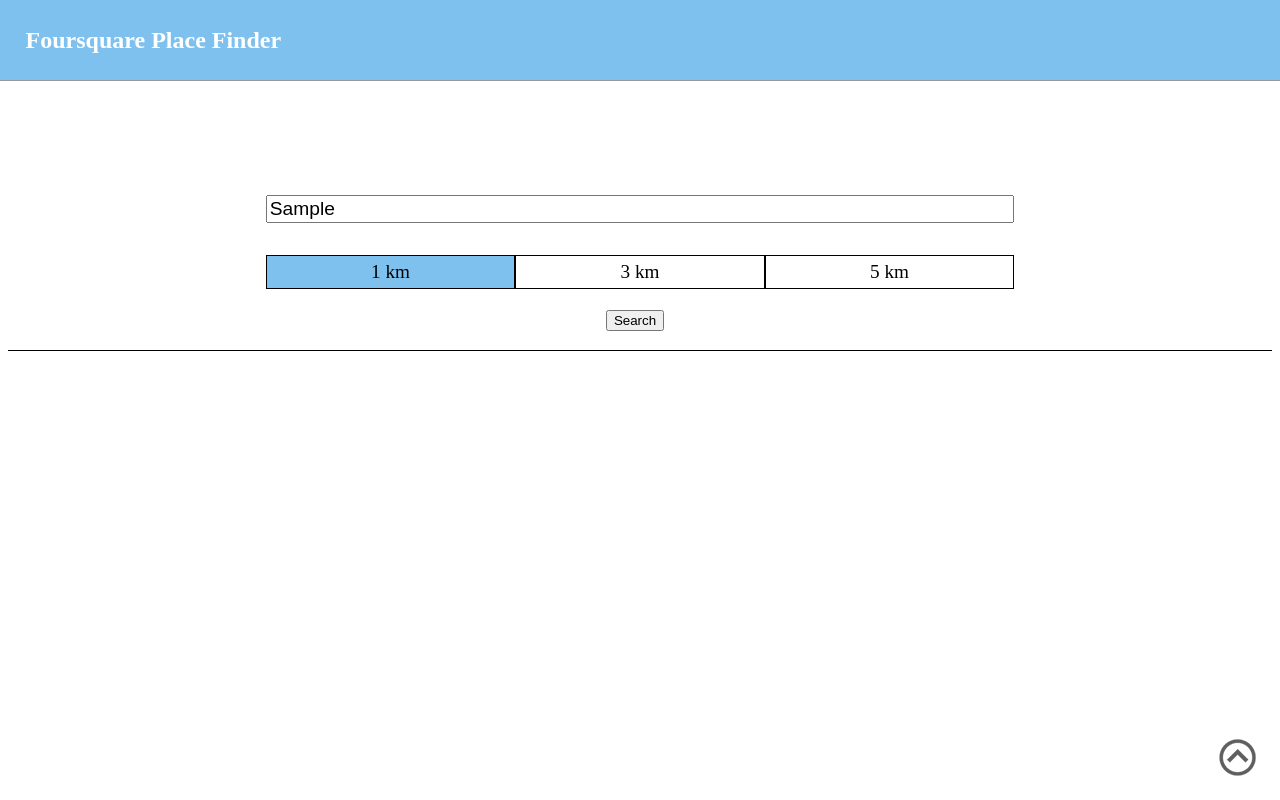
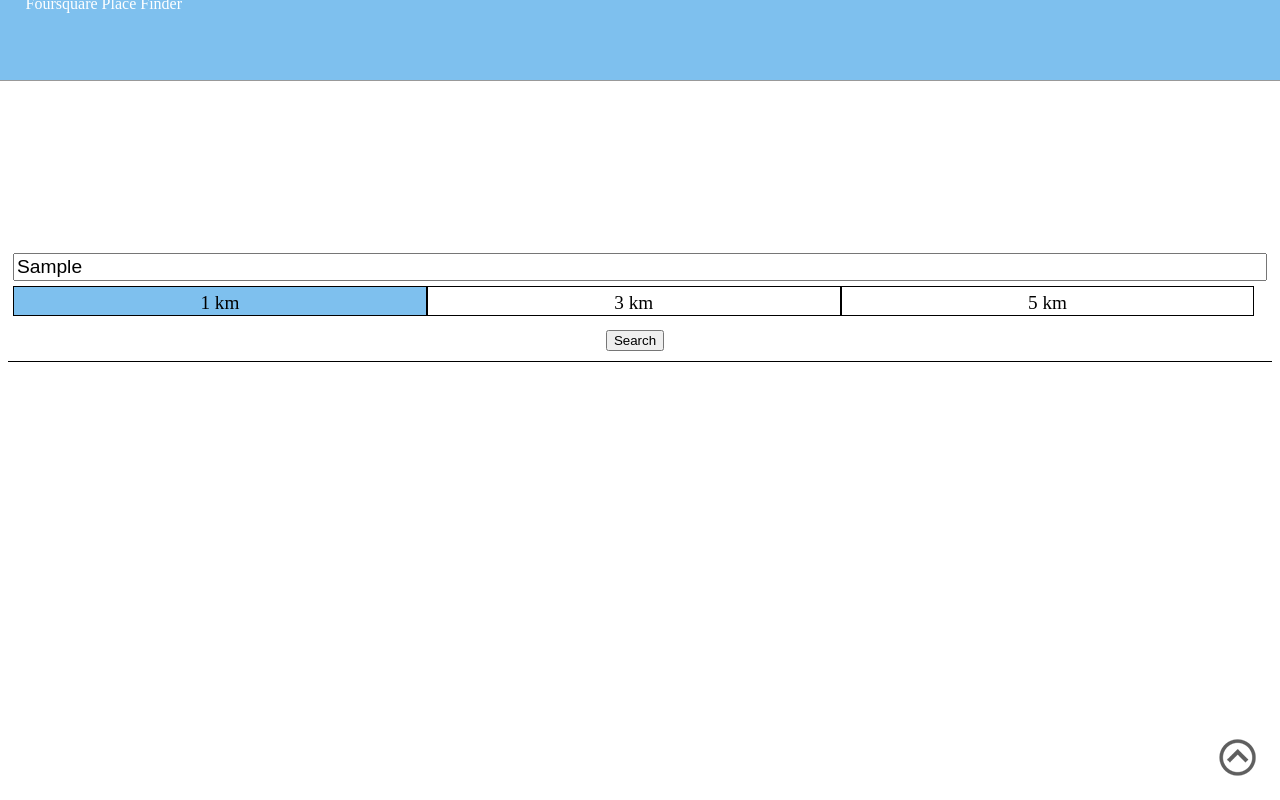
Before and after one commit to davefeucht/venue-finder, a website: page index.html in a window 1280 px wide. Both pictures are taken after typing "Sample" into the empty fields and a click on the button "Search". Drawn offline with nearby package versions, Linux system fonts and the light colour scheme; files that its build step writes are made by us from their sources.

Commit message:
Removed grid from main form.

```diff
--- a/css/app.css
+++ b/css/app.css
@@ -25,7 +25,7 @@
 }
 
 /* Setup styles for the text in the page header */
-.header__text {
+.header--page__text {
   grid-row-start: 2;
   font-size: 150%;
   font-weight: bold;
@@ -34,11 +34,9 @@
 
 /* Setup styles for the search form container, with media query to handle larger screens */
 .form {
-  display: grid;
   width: 100%;
-  margin: 15% 10px 10px 0;
+  margin: 20% 10px 10px 0;
   border-bottom: 1px solid black;
-  grid-template-rows: 60px 50px 50px;
 }
 
 @media screen and (min-width: 700px) {
@@ -51,19 +49,16 @@
   text-align: center;
   margin: 5px;
   font-size: 120%;
-  display: none;
 }
 
 .radio--radius {
-  grid-column-start: 1;
-  grid-template-columns: 33% 33% 33%;
-  grid-template-rows: 90%;
+  display: none;
 }
 
 .radio--radius__inputs {
   display: grid;
-  grid-row-start: 2;
-  grid-row-end: 2;
+  grid-template-columns: 33% 33% 33%;
+  grid-template-rows: 90%;
 }
 
 @media screen and (min-width: 700px) {
@@ -104,16 +99,8 @@
 
 /* Setup styles for the venue type search box container, with media query to handle larger screens */
 .text-input {
-  grid-row-start: 1;
-  grid-column-start: 1;
   text-align: center;
   margin: 5px;
-}
-
-@media screen and (min-width: 700px) {
-  .text-input {
-    grid-column-start: 2;
-  }
 }
 
 .text-input__span {
```
